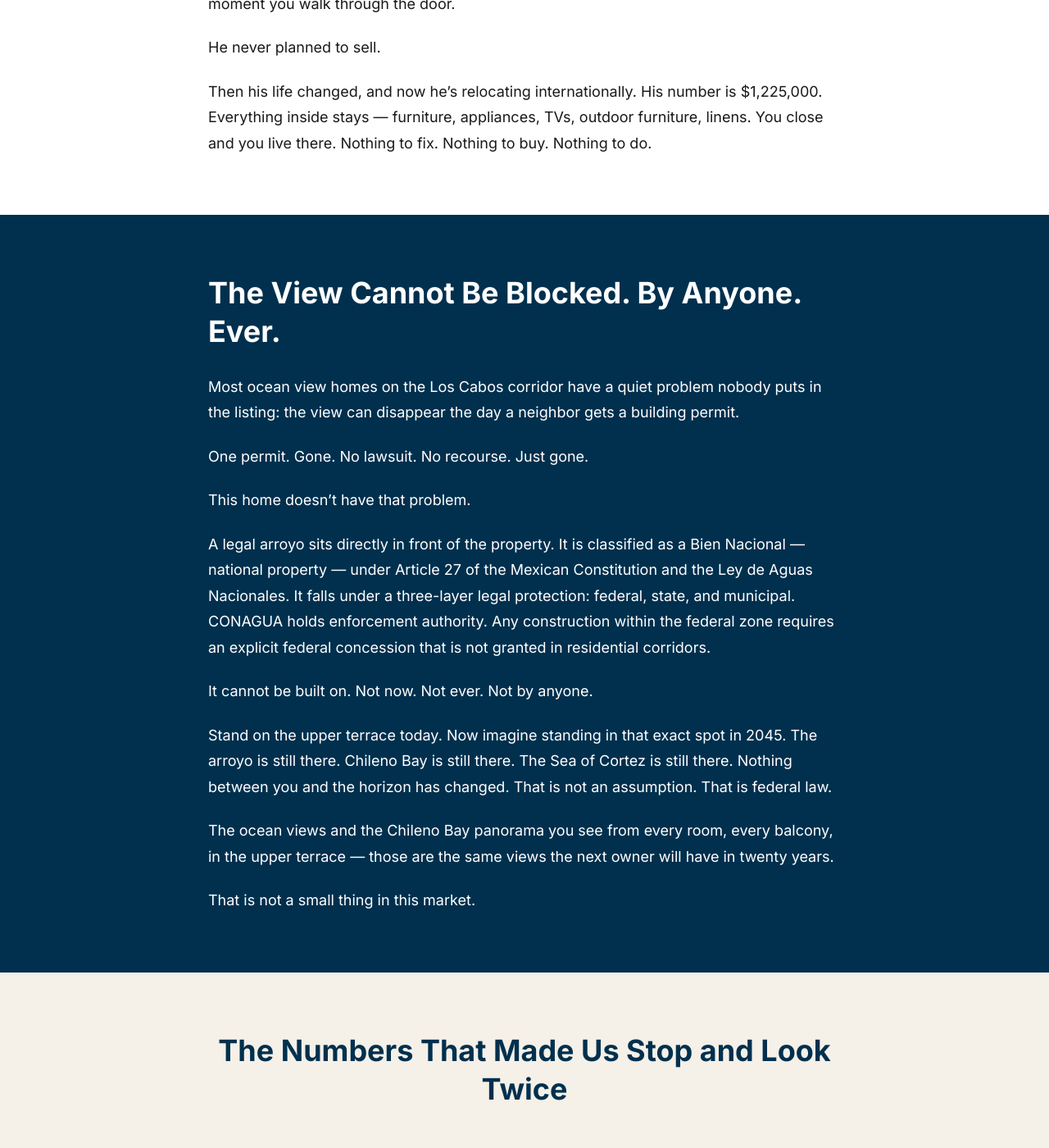
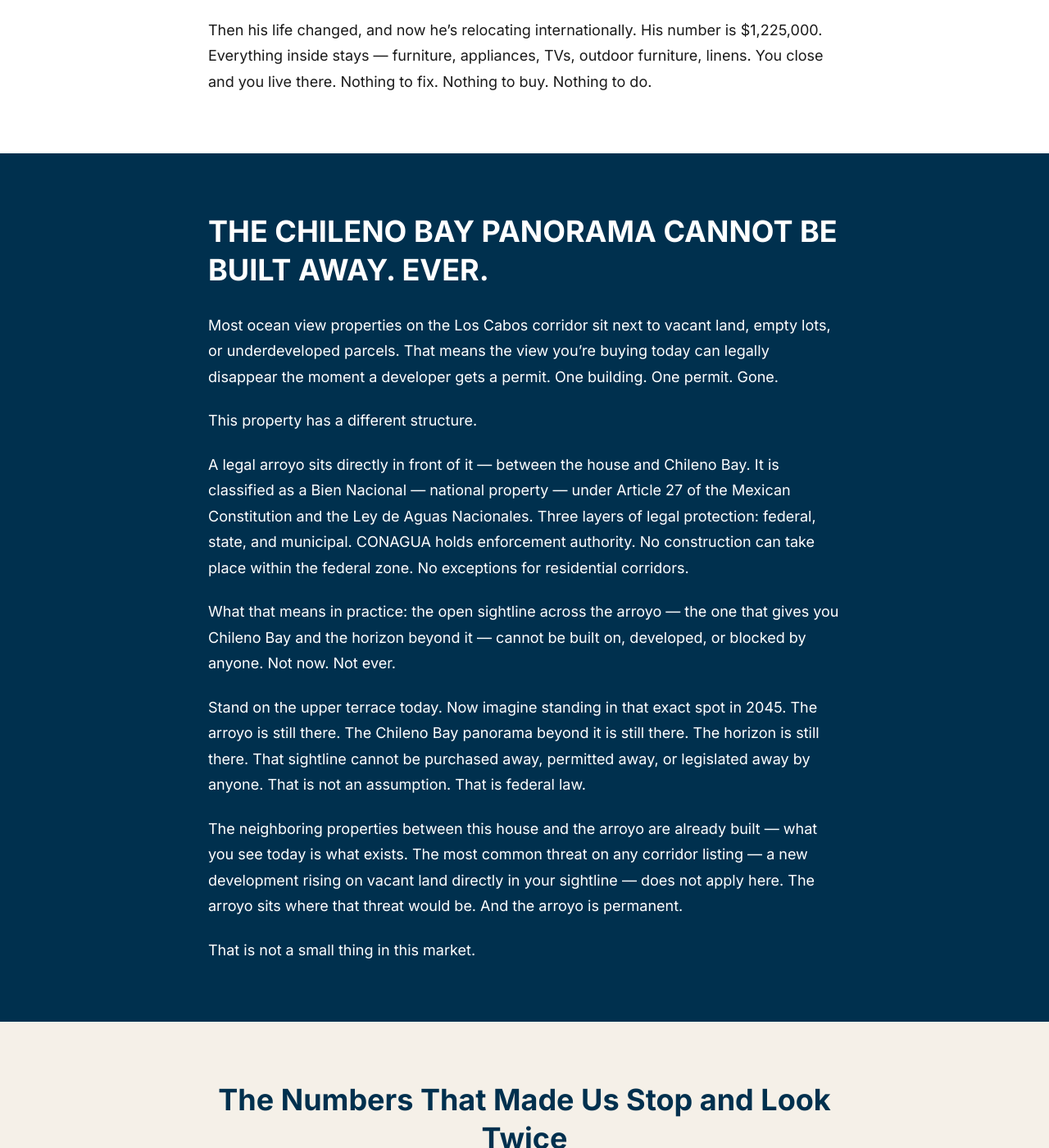
Before and after one commit to sellingcabohomes/SellingCabo.Homes, a Jekyll site: the page el-tule-ocean-view-home-los-cabos-corridor.html, which Jekyll copies as it is, in a window 1280 px wide and 1400 px high, scrolled down 2134 px. Shown: the whole window at 82% size. Built offline with Jekyll 4.4.1, drawn with Linux system fonts in a browser that asks for light colours; some of the changed text lies outside the part shown.

Commit message:
Accuracy pass: accurate arroyo claim, remove fake framing question, true Sebastian quote, updated PPS
Co-Authored-By: Claude Sonnet 4.6 <noreply@anthropic.com>

```diff
--- a/el-tule-ocean-view-home-los-cabos-corridor.html
+++ b/el-tule-ocean-view-home-los-cabos-corridor.html
@@ -528,7 +528,6 @@
 <section id="story">
   <div class="container">
     <p style="font-size:19px; line-height:1.75; max-width:760px; margin:0 auto 40px; text-align:center;">Most homes on the Los Cabos corridor were built by developers who don&rsquo;t live in them. That changes what gets installed, what gets cut, and what fails &mdash; usually after you&rsquo;ve already signed. This one is different from the first brick.</p>
-    <p style="font-style:italic;color:#555;font-size:0.95rem;font-family:'Inter',sans-serif;">Before you look at any corridor property, ask one question: what happens to the view if a neighbor gets a building permit tomorrow? The answer will tell you everything.</p>
     <h2>He Built It For Himself. That Changes Everything.</h2>
     <p>An Australian man bought a concrete shell in El Tule. He moved in. Then he just started doing things right.</p>
     <p>He replumbed the entire house himself. Repainted every wall inside and out. Planted every palm tree in the yard by hand. He ordered the windows and doors custom from Germany &mdash; double-pane, imported &mdash; because the ones that came with the place weren&rsquo;t good enough. He had hurricane shutters manufactured in Florida, measured to every opening in the house. $30,000 worth. He installed three separate septic systems &mdash; kitchen, laundry, bathrooms &mdash; plus a master overflow backup in case any of them failed. He put in a 10,000-liter underground water tank with two well pumps and a full backup for each.</p>
@@ -542,14 +541,13 @@
 <!-- ===== SECTION 3: THE VIEW ===== -->
 <section id="view">
   <div class="container">
-    <h2>The View Cannot Be Blocked. By Anyone. Ever.</h2>
-    <p>Most ocean view homes on the Los Cabos corridor have a quiet problem nobody puts in the listing: the view can disappear the day a neighbor gets a building permit.</p>
-    <p>One permit. Gone. No lawsuit. No recourse. Just gone.</p>
-    <p>This home doesn&rsquo;t have that problem.</p>
-    <p>A legal arroyo sits directly in front of the property. It is classified as a Bien Nacional &mdash; national property &mdash; under Article 27 of the Mexican Constitution and the Ley de Aguas Nacionales. It falls under a three-layer legal protection: federal, state, and municipal. CONAGUA holds enforcement authority. Any construction within the federal zone requires an explicit federal concession that is not granted in residential corridors.</p>
-    <p>It cannot be built on. Not now. Not ever. Not by anyone.</p>
-    <p>Stand on the upper terrace today. Now imagine standing in that exact spot in 2045. The arroyo is still there. Chileno Bay is still there. The Sea of Cortez is still there. Nothing between you and the horizon has changed. That is not an assumption. That is federal law.</p>
-    <p>The ocean views and the Chileno Bay panorama you see from every room, every balcony, in the upper terrace &mdash; those are the same views the next owner will have in twenty years.</p>
+    <h2>THE CHILENO BAY PANORAMA CANNOT BE BUILT AWAY. EVER.</h2>
+    <p>Most ocean view properties on the Los Cabos corridor sit next to vacant land, empty lots, or underdeveloped parcels. That means the view you&rsquo;re buying today can legally disappear the moment a developer gets a permit. One building. One permit. Gone.</p>
+    <p>This property has a different structure.</p>
+    <p>A legal arroyo sits directly in front of it &mdash; between the house and Chileno Bay. It is classified as a Bien Nacional &mdash; national property &mdash; under Article 27 of the Mexican Constitution and the Ley de Aguas Nacionales. Three layers of legal protection: federal, state, and municipal. CONAGUA holds enforcement authority. No construction can take place within the federal zone. No exceptions for residential corridors.</p>
+    <p>What that means in practice: the open sightline across the arroyo &mdash; the one that gives you Chileno Bay and the horizon beyond it &mdash; cannot be built on, developed, or blocked by anyone. Not now. Not ever.</p>
+    <p>Stand on the upper terrace today. Now imagine standing in that exact spot in 2045. The arroyo is still there. The Chileno Bay panorama beyond it is still there. The horizon is still there. That sightline cannot be purchased away, permitted away, or legislated away by anyone. That is not an assumption. That is federal law.</p>
+    <p>The neighboring properties between this house and the arroyo are already built &mdash; what you see today is what exists. The most common threat on any corridor listing &mdash; a new development rising on vacant land directly in your sightline &mdash; does not apply here. The arroyo sits where that threat would be. And the arroyo is permanent.</p>
     <p>That is not a small thing in this market.</p>
   </div>
 </section>
@@ -747,7 +745,7 @@
     <p>This property isn&rsquo;t for the buyer who wants the obvious choice. The ones who pay $120,000 a year in HOA fees for the right address and then wonder why they never feel ahead.</p>
     <p>It&rsquo;s for the buyer who did the research. Who ran the numbers. Who understood that a view worth paying for is only worth paying for if it&rsquo;s still there in ten years &mdash; and that the infrastructure behind the walls matters more than the name above the gate. The one who moves while everyone else is still talking about it. That buyer has a name on this corridor. The Corridor Insider. There&rsquo;s only one of this house. There&rsquo;s only one of you.</p>
     <p>This listing has drawn inquiries from buyers across the US, Canada, Mexico, the UK, and as far as Singapore. The Los Cabos corridor is not a local secret anymore. The people doing their homework globally have found it. The question is whether the right buyer moves before someone else does.</p>
-    <p style="font-style:italic;border-left:3px solid #cd9b37;padding-left:20px;margin:24px 0;">&ldquo;In twelve years listing properties on this corridor, I have never represented a home with this combination &mdash; constitutionally protected view, zero HOA by title, owner-built infrastructure, and below replacement cost pricing. I reviewed the legal arroyo documentation with our notario before we listed. The protections are real. The price is real. This is the one.&rdquo; &mdash; Sebastian De la Pe&ntilde;a, Ronival Real Estate</p>
+    <p style="font-style:italic;border-left:3px solid #cd9b37;padding-left:20px;margin:24px 0;">&ldquo;This is one of the few listings on the corridor where the view argument is backed by federal law, not just by what&rsquo;s standing there today. When buyers understand what the arroyo protection means for the Chileno Bay sightline &mdash; that it genuinely cannot be built away &mdash; the conversation changes. Add zero HOA by title and owner-built infrastructure at this price, and there is nothing else like it on the corridor.&rdquo; &mdash; Sebastian De la Pe&ntilde;a, Ronival Real Estate</p>
     <p>The owner has lived here full-time for eight and a half years. He built it to stay in it forever and maintained it exactly that way. He is not testing the market. He is not leaving because of the property or the corridor &mdash; he built this for himself and loved every year in it. Life took him elsewhere. His loss is the kind of opportunity that only appears once. The number is $1,225,000. Everything inside the house stays &mdash; furniture, appliances, televisions, outdoor furniture, linens. He is ready to close, and can do so in as little as two weeks.</p>
     <p>Fill out the form below. Sebastian will reach out personally within 24 hours to schedule your showing &mdash; in person or virtual, whatever works for you.</p>
     <div class="close-cta">
@@ -783,7 +781,7 @@
 <section id="ps">
   <div class="container">
     <p><strong>P.S.</strong> When you build a home for yourself with no plan to sell it, you stop cutting corners and start asking what the right way to do things actually is. Three independent septic systems. German double-pane windows. Thirty thousand dollars in Florida hurricane shutters. A 10,000-liter water tank with backup pumps and two-stage filtration. Eight and a half years of personal, full-time maintenance. That level of care is present in every corner of this house. You feel it the moment you walk in &mdash; and you can verify every single detail before you make an offer.</p>
-    <p><strong>P.P.S.</strong> The view from this property cannot be taken away. A legal arroyo sits in front of it and cannot be built on. The ocean and Chileno Bay panorama this home has today is the same panorama the next owner will have in twenty years. On a corridor where most listings are one building permit away from an obstructed view forever, that distinction is worth paying very careful attention to.</p>
+    <p><strong>P.P.S.</strong> The Chileno Bay sightline from this property cannot be built away. A legal arroyo sits between this house and the bay &mdash; classified as a Bien Nacional under Article 27 of the Mexican Constitution &mdash; and nothing can be constructed within that federal zone. The panorama across the arroyo that you see from the upper terrace today is the same panorama the next owner will see in twenty years. On a corridor where most listings sit next to vacant land that can be developed overnight, that distinction is worth paying very careful attention to.</p>
     <p><strong>P.P.P.S.</strong> The asking price is $1,225,000 &mdash; fully furnished, everything included. Three years ago, three contractors quoted $1.1 million just to build the concrete structure. Not the land. Not the pool. Not the shutters or the windows or the views. Today you cannot replicate this property for under $2 million. The owner is relocating internationally and is ready to move. If you&rsquo;ve been serious about the Los Cabos corridor, this is the one to look at. Reach out below and let&rsquo;s talk.</p>
   </div>
 </section>
```
